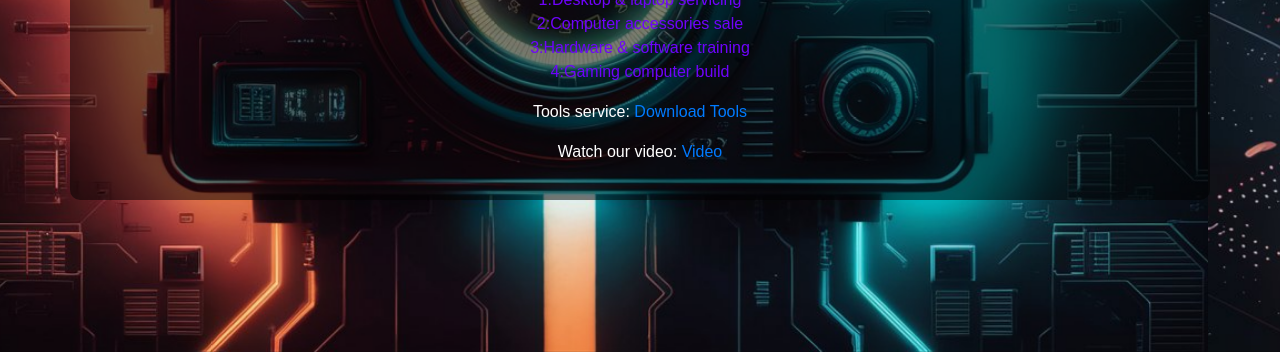
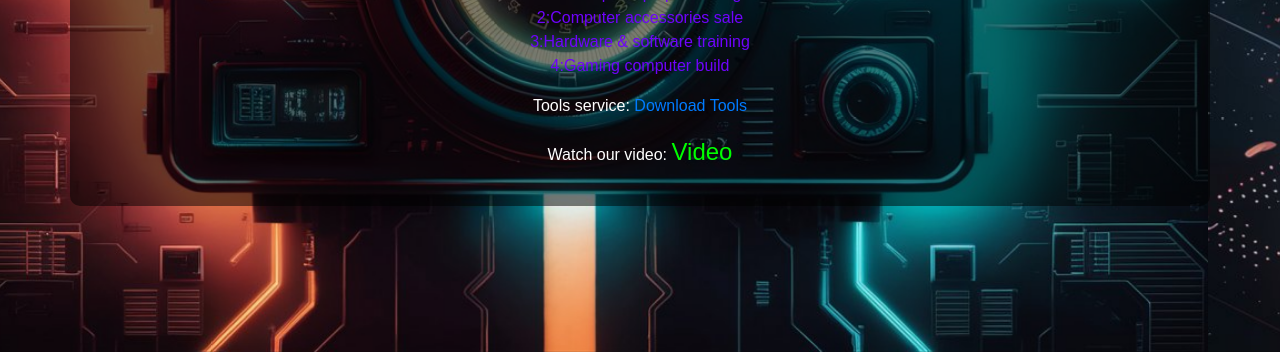
Before and after one commit to RSCompu/website, a plain HTML site: page index.html in a window 1280 px wide. Shown: the part 448-800 px from the top of the page. Drawn offline with nearby package versions, Linux system fonts and the light colour scheme.

Commit message:
Update index.html

```diff
--- a/index.html
+++ b/index.html
@@ -72,6 +72,14 @@
         .qr-code img {
             width: 100%;
             height: 100%;
+         }
+        .video-link a {
+            color: #00FF00;
+            text-decoration: none;
+            font-size: 1.5em;
+        }
+        .video-link a:hover {
+            color: #00CC00;
         }
     </style>
 </head>
```
